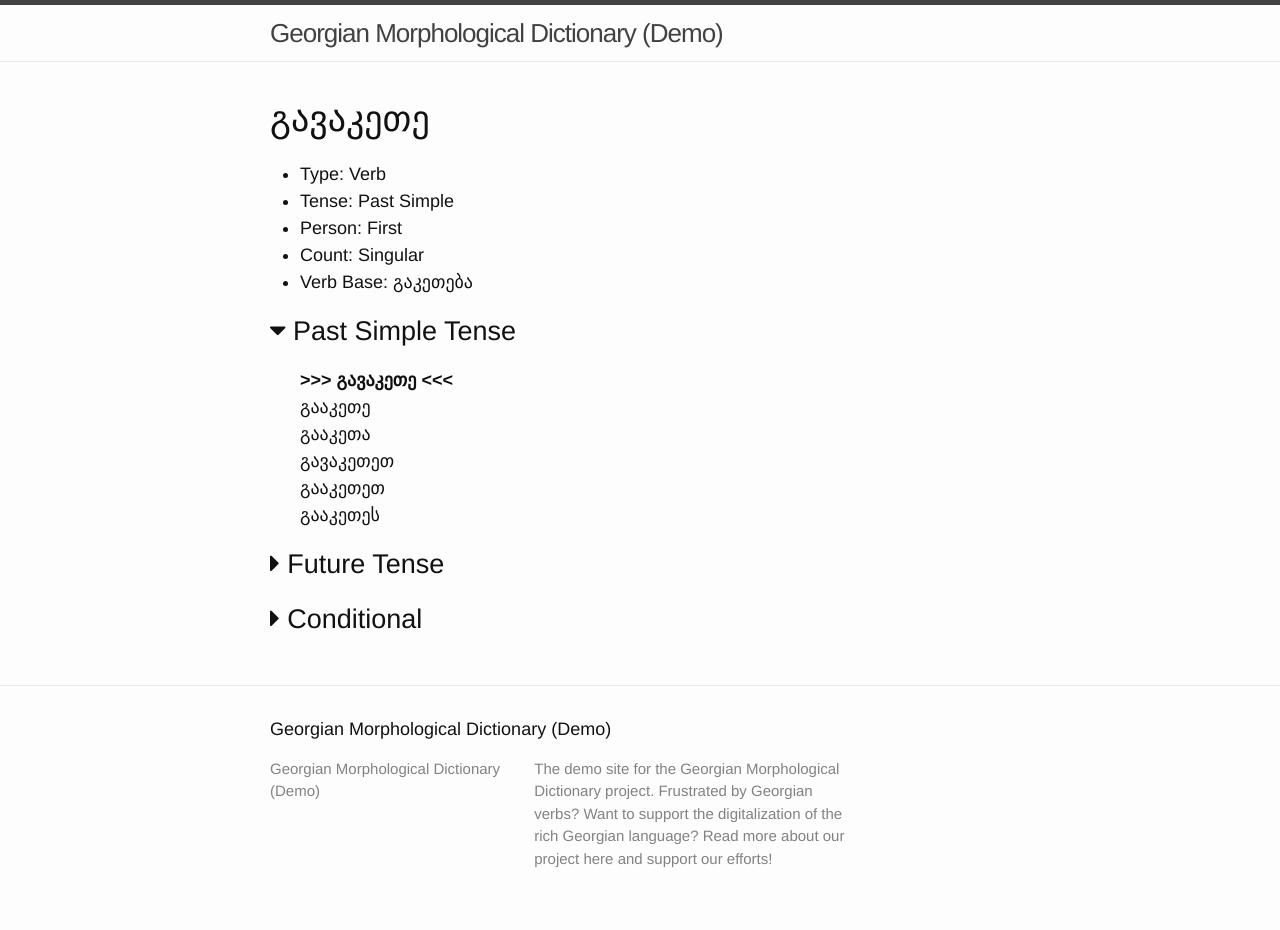
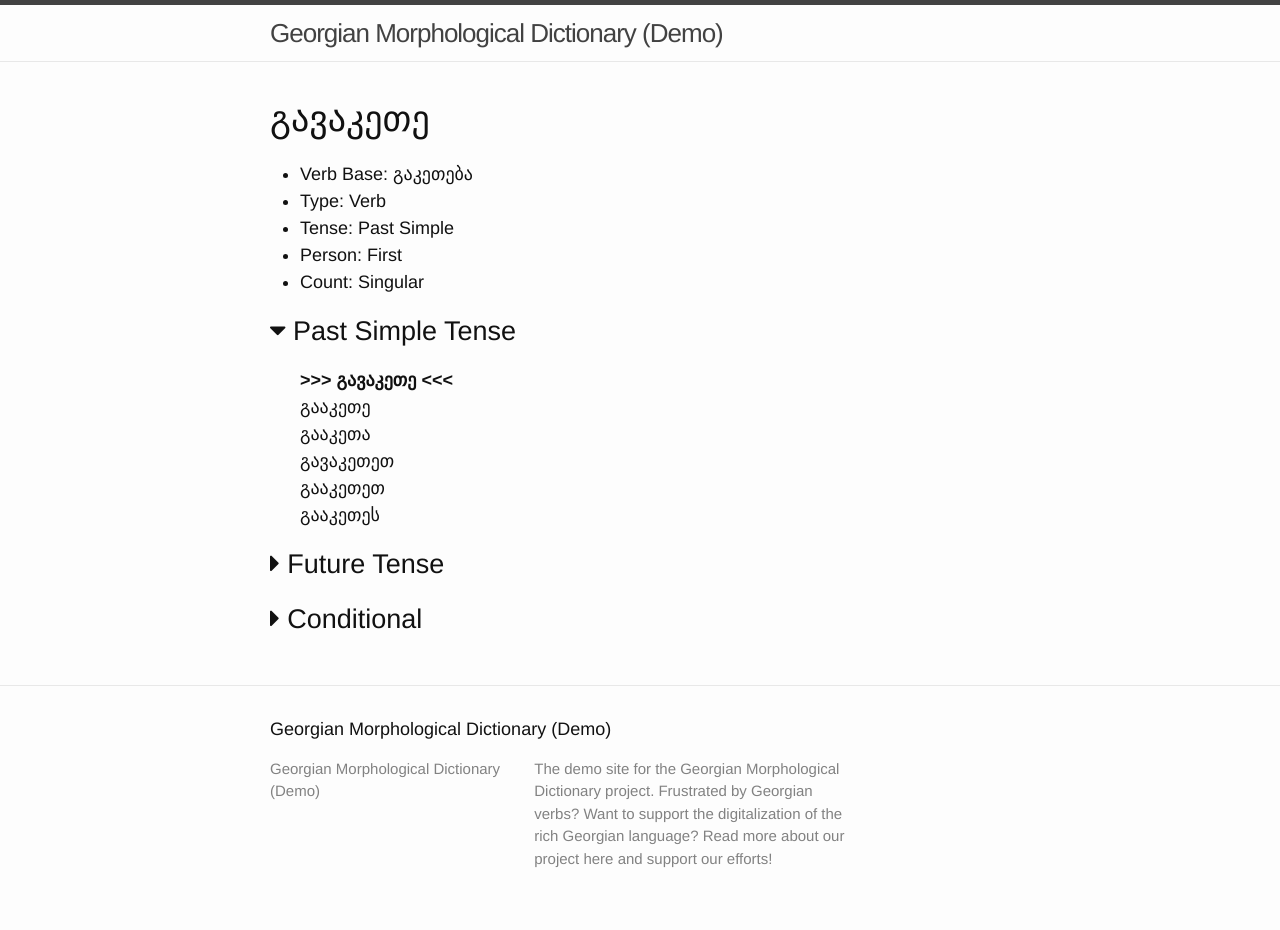
Before and after one commit to nwshane/georgian-morphology-demo, a Jekyll site: the page built from _posts/words/2016-03-02-გავაკეთე.markdown, in a window 1280 px wide. Built offline with Jekyll 4.4.1, drawn with Linux system fonts in a browser that asks for light colours; nearby versions of some CDN libraries.

```diff
--- a/_posts/words/2016-03-02-გავაკეთე.markdown
+++ b/_posts/words/2016-03-02-გავაკეთე.markdown
@@ -8,11 +8,11 @@ categories: words
 {::options parse_block_html="true" /}
 
 <section>
+  * Verb Base: გაკეთება
   * Type: Verb
   * Tense: Past Simple
   * Person: First
   * Count: Singular
-  * Verb Base: გაკეთება
 </section>
 
 <section class='verb-block'>
```
